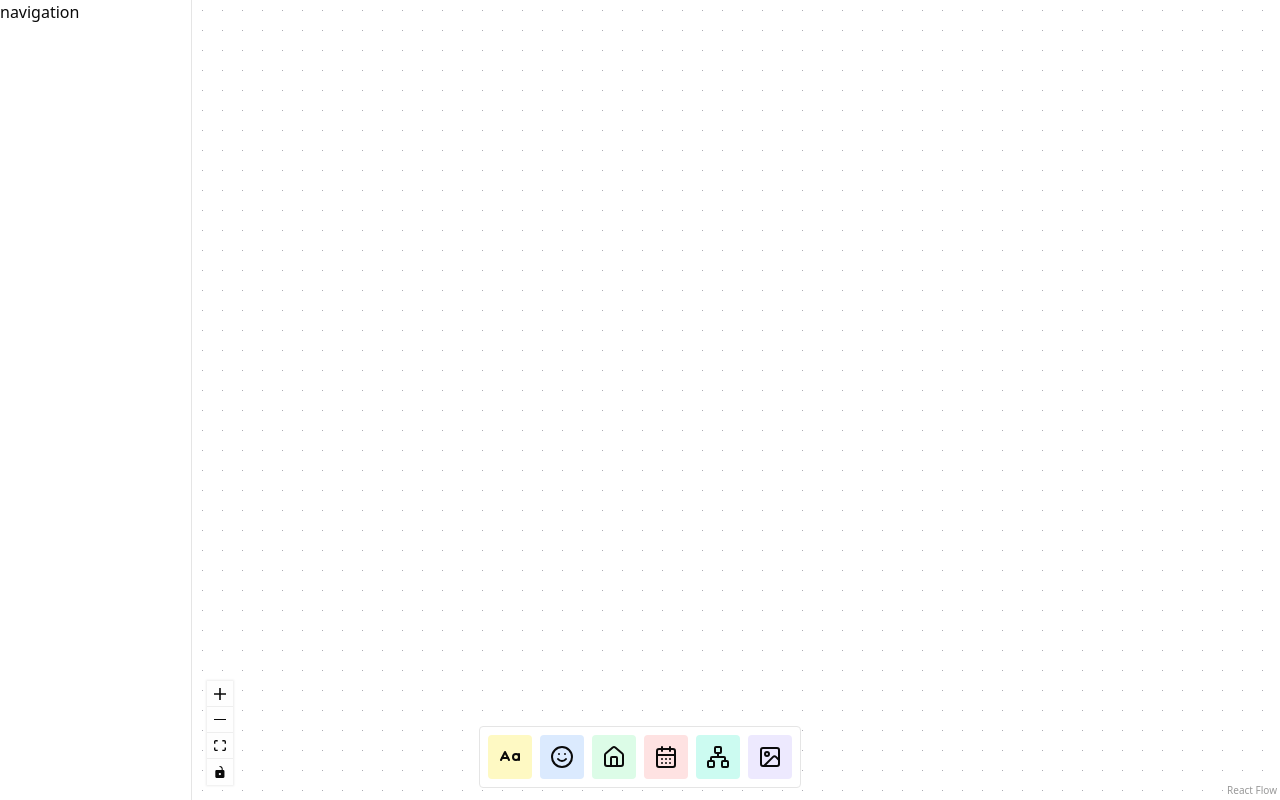
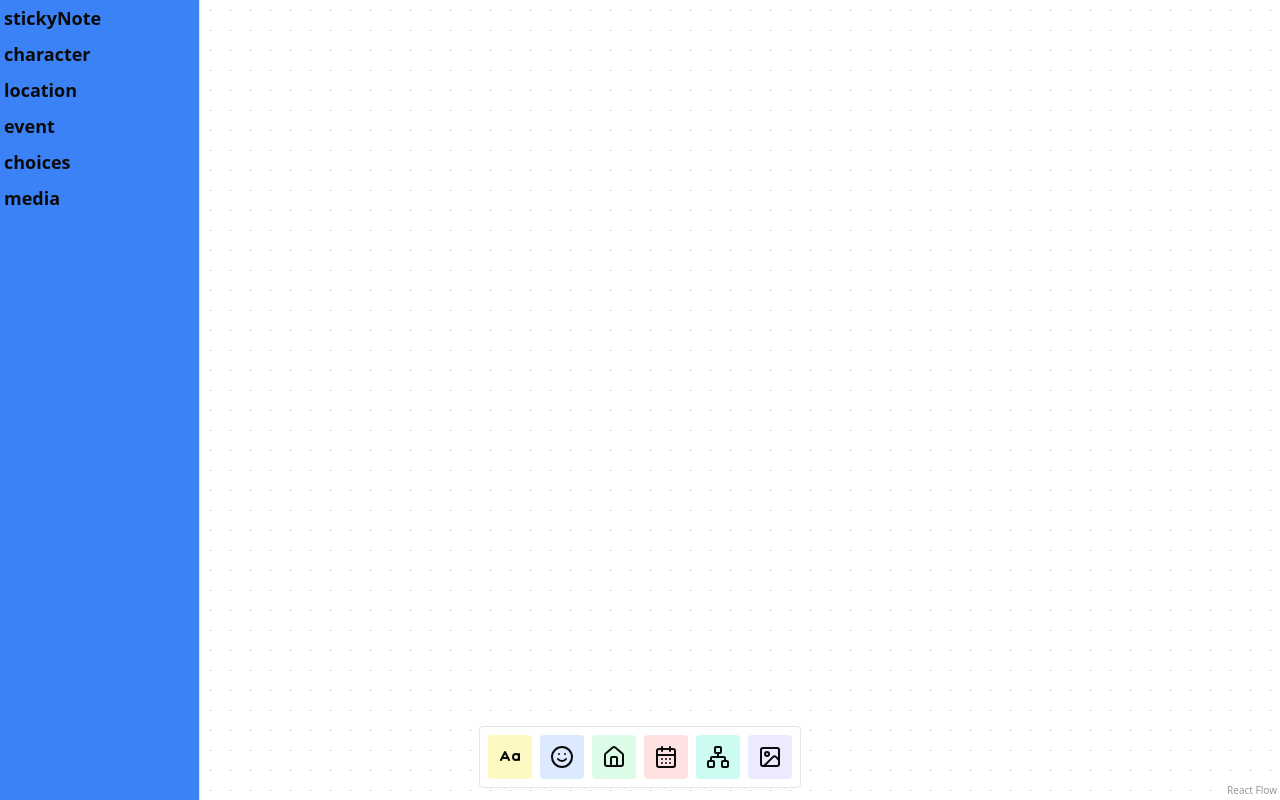
Before and after one commit to Elie-BenSimon/Whiteboard, a React (Vite) app: page / in a window 1280 px wide. Built offline with nearby package versions, Linux system fonts and the light colour scheme.

Commit message:
feat: basic drawer

```diff
--- a/package.json
+++ b/package.json
@@ -7,7 +7,8 @@
     "dev": "vite",
     "build": "tsc -b && vite build",
     "lint": "eslint .",
-    "preview": "vite preview"
+    "preview": "vite preview",
+    "typecheck": "tsc --noEmit"
   },
   "dependencies": {
     "@xyflow/react": "^12.0.4",
--- a/src/components/whiteboard.tsx
+++ b/src/components/whiteboard.tsx
@@ -13,9 +13,16 @@ import {
   Node,
   OnReconnect,
   reconnectEdge,
+  OnNodeDrag,
 } from "@xyflow/react";
 import "@xyflow/react/dist/style.css";
-import { DragEventHandler, useCallback, useEffect, useRef } from "react";
+import {
+  DragEventHandler,
+  useCallback,
+  useEffect,
+  useRef,
+  useState,
+} from "react";
 import StickyNote from "./cards/stickyNote";
 import FloatingEdge from "./flow/floatingEdge";
 import FloatingConnectionLine from "./flow/floatingConnectionLine";
@@ -27,6 +34,7 @@ import ChoicesCard from "./cards/choices";
 import EventCard from "./cards/event";
 import MediaCard from "./cards/media";
 import {
+  deleteNodesFromLocalStorage,
   loadNodesFromLocalStorage,
   saveNodesToLocalStorage,
 } from "@/lib/utils";
@@ -39,20 +47,26 @@ const nodeTypes = {
   choices: ChoicesCard,
   media: MediaCard,
 };
+
 const edgeTypes = {
   floating: FloatingEdge,
 };
 
 function WhiteBoard() {
   const [nodes, setNodes, onNodesChange] = useNodesState<Node>(
-    loadNodesFromLocalStorage()
+    loadNodesFromLocalStorage("reactFlowNodes")
   );
   const [edges, setEdges, onEdgesChange] = useEdgesState<Edge>([]);
-  const { screenToFlowPosition } = useReactFlow();
+  const { screenToFlowPosition, getZoom, deleteElements } = useReactFlow();
   const reactFlowWrapper = useRef<HTMLDivElement>(null);
+  const [draggedNodes, setDraggedNodes] = useState<Node[]>([]);
+  const [listNodes, setListNodes] = useState<Node[]>(
+    loadNodesFromLocalStorage("reactFlowNodesList")
+  );
+  const drawerWidth = 200;
 
   useEffect(() => {
-    saveNodesToLocalStorage(nodes);
+    saveNodesToLocalStorage(nodes, "reactFlowNodes");
   }, [nodes]);
 
   const onDragOver: DragEventHandler<HTMLDivElement> = useCallback((event) => {
@@ -72,20 +86,22 @@ function WhiteBoard() {
         return;
       }
 
+      const zoom = getZoom();
+
       const position = screenToFlowPosition({
-        x: event.clientX - 86,
-        y: event.clientY - 20,
+        x: event.clientX - 86 * zoom,
+        y: event.clientY - 20 * zoom,
       });
       const newNode = {
         id: uuidV4(),
         type,
         position,
-        data: { label: `${type} node` },
+        data: { title: `${type}` },
       };
 
       setNodes((nds) => nds.concat(newNode));
     },
-    [screenToFlowPosition, setNodes]
+    [getZoom, screenToFlowPosition, setNodes]
   );
 
   const onConnect = useCallback(
@@ -108,13 +124,54 @@ function WhiteBoard() {
     [setEdges]
   );
 
+  const onNodeDragStop: OnNodeDrag = useCallback(
+    (event) => {
+      if (event.clientX < drawerWidth + 80) {
+        deleteElements({ nodes: draggedNodes }).then(({ deletedNodes }) => {
+          setDraggedNodes([]);
+          deleteNodesFromLocalStorage(deletedNodes, "reactFlowNodes");
+          setListNodes((prevNodes) => [...prevNodes, ...deletedNodes]);
+          saveNodesToLocalStorage(nodes, "reactFlowNodesList");
+        });
+      }
+    },
+    [deleteElements, draggedNodes, nodes]
+  );
+
+  const onNodeDragStart: OnNodeDrag = useCallback(
+    (_, node) => {
+      setDraggedNodes([...nodes.filter((node) => node.selected), node]);
+    },
+    [nodes]
+  );
+
+  const typesList = Object.keys(nodeTypes);
+
   return (
-    <div className="w-full h-full relative flex">
-      <div className="w-48 h-full border-r bg-background">navigation</div>
+    <div className="relative w-full h-full flex">
       <div
-        className="reactflow-wrapper h-full flex-grow"
-        ref={reactFlowWrapper}
+        className="absolute z-10 group h-full"
+        style={{ width: drawerWidth }}
       >
+        <div
+          className=" bg-blue-500 h-full border-r -translate-x-full group-hover:translate-x-0 transition-transform"
+          style={{ width: drawerWidth }}
+        >
+          {typesList.map((type) => (
+            <div className="flex flex-col gap-2 p-1">
+              <div className="text-lg font-semibold">{type}</div>
+              {listNodes
+                .filter((node) => node.type === type)
+                .map((node) => (
+                  <div key={node.id} className="">
+                    {String(node.data.title)}
+                  </div>
+                ))}
+            </div>
+          ))}
+        </div>
+      </div>
+      <div className="reactflow-wrapper h-full w-full" ref={reactFlowWrapper}>
         <ReactFlow
           nodeTypes={nodeTypes}
           edgeTypes={edgeTypes}
@@ -127,6 +184,8 @@ function WhiteBoard() {
           onDrop={onDrop}
           onDragOver={onDragOver}
           onReconnect={onReconnect}
+          onNodeDragStop={onNodeDragStop}
+          onNodeDragStart={onNodeDragStart}
         >
           <Background variant={BackgroundVariant.Dots} />
           <Controls />
--- a/src/lib/utils.ts
+++ b/src/lib/utils.ts
@@ -5,29 +5,18 @@ export function cn(...inputs: ClassValue[]) {
   return twMerge(clsx(inputs));
 }
 
-import {
-  Position,
-  MarkerType,
-  InternalNode,
-  Node,
-  XYPosition,
-} from "@xyflow/react";
+import { Position, Node, XYPosition, Edge, InternalNode } from "@xyflow/react";
 
 // this helper function returns the intersection point
 // of the line between the center of the intersectionNode and the target node
 function getNodeIntersection(
-  intersectionNode: {
-    measured: { width: number; height: number };
-    internals: { positionAbsolute: XYPosition };
-  },
-  targetNode: {
-    internals: { positionAbsolute: { x: number; y: number } };
-    measured: { width: number; height: number };
-  },
+  intersectionNode: InternalNode<Node>,
+  targetNode: InternalNode<Node>,
   n = 0
-) {
-  const { width: intersectionNodeWidth, height: intersectionNodeHeight } =
-    intersectionNode.measured;
+): XYPosition {
+  const { width, height } = intersectionNode.measured;
+  const intersectionNodeWidth = width ?? 0;
+  const intersectionNodeHeight = height ?? 0;
   const intersectionNodePosition = intersectionNode.internals.positionAbsolute;
   const targetPosition = targetNode.internals.positionAbsolute;
 
@@ -36,8 +25,8 @@ function getNodeIntersection(
 
   const x2 = intersectionNodePosition.x + intersectionNodeWidth / 2;
   const y2 = intersectionNodePosition.y + intersectionNodeHeight / 2;
-  const x1 = targetPosition.x + targetNode.measured.width / 2;
-  const y1 = targetPosition.y + targetNode.measured.height / 2;
+  const x1 = targetPosition.x + (targetNode.measured.width ?? 0) / 2;
+  const y1 = targetPosition.y + (targetNode.measured.height ?? 0) / 2;
 
   const xx1 = (x1 - x2) / (2 * w) - (y1 - y2) / (2 * h);
   const yy1 = (x1 - x2) / (2 * w) + (y1 - y2) / (2 * h);
@@ -52,9 +41,9 @@ function getNodeIntersection(
 
 // returns the position (top,right,bottom or right) passed node compared to the intersection point
 function getEdgePosition(
-  node: { internals: { positionAbsolute: any } },
+  node: InternalNode<Node>,
   intersectionPoint: XYPosition
-) {
+): Position {
   const n = { ...node.internals.positionAbsolute, ...node };
   const nx = Math.round(n.x);
   const ny = Math.round(n.y);
@@ -64,13 +53,16 @@ function getEdgePosition(
   if (px <= nx + 1) {
     return Position.Left;
   }
-  if (px >= nx + n.measured.width - 1) {
+  if (px >= nx + (node.measured.width ?? 0) - 1) {
     return Position.Right;
   }
   if (py <= ny + 1) {
     return Position.Top;
   }
-  if (py >= n.y + n.measured.height - 1) {
+  if (
+    py >=
+    node.internals.positionAbsolute.y + (node.measured.height ?? 0) - 1
+  ) {
     return Position.Bottom;
   }
 
@@ -81,7 +73,14 @@ function getEdgePosition(
 export function getEdgeParams(
   source: InternalNode<Node>,
   target: InternalNode<Node>
-) {
+): {
+  sx: number;
+  sy: number;
+  tx: number;
+  ty: number;
+  sourcePos: Position;
+  targetPos: Position;
+} {
   const sourceIntersectionPoint = getNodeIntersection(source, target);
   const targetIntersectionPoint = getNodeIntersection(target, source);
   const sourceIntersectionPointWithMargin = getNodeIntersection(
@@ -108,9 +107,9 @@ export function getEdgeParams(
   };
 }
 
-export function createNodesAndEdges() {
-  const nodes = [];
-  const edges = [];
+export function createNodesAndEdges(): { nodes: Node[]; edges: Edge[] } {
+  const nodes: Node[] = [];
+  const edges: Edge[] = [];
   const center = { x: window.innerWidth / 2, y: window.innerHeight / 2 };
 
   nodes.push({ id: "target", data: { label: "Target" }, position: center });
@@ -128,27 +127,65 @@ export function createNodesAndEdges() {
       target: "target",
       source: `${i}`,
       type: "floating",
-      markerEnd: {
-        type: MarkerType.Arrow,
-      },
     });
   }
 
   return { nodes, edges };
 }
 
-export const clamp = (value: number, min: number, max: number) => {
+export const clamp = (value: number, min: number, max: number): number => {
   return Math.min(Math.max(value, min), max);
 };
 
-export const saveNodesToLocalStorage = (nodes: Node[]) => {
-  localStorage.setItem("reactFlowNodes", JSON.stringify(nodes));
+export const saveNodesToLocalStorage = (nodes: Node[], key: string): void => {
+  const prevSavedNodes = JSON.parse(localStorage.getItem(key) || "[]");
+  const savedNodesSet = new Set(prevSavedNodes);
+
+  nodes.forEach((node) => {
+    localStorage.setItem(`${key}-${node.id}`, JSON.stringify(node));
+    savedNodesSet.add(node.id);
+  });
+
+  localStorage.setItem(key, JSON.stringify([...savedNodesSet]));
 };
 
-export const loadNodesFromLocalStorage = () => {
-  const savedNodes = localStorage.getItem("reactFlowNodes");
+export const loadNodesFromLocalStorage = (key: string): Node[] => {
+  const savedNodes = localStorage.getItem(key);
+
   if (savedNodes) {
-    return JSON.parse(savedNodes);
+    const nodeIds = JSON.parse(savedNodes);
+
+    if (Array.isArray(nodeIds)) {
+      return nodeIds
+        .map((nodeId) => {
+          const rawNode = localStorage.getItem(`${key}-${nodeId}`);
+          return rawNode ? JSON.parse(rawNode) : null;
+        })
+        .filter((node) => node !== null) as Node[];
+    }
   }
+
   return [];
 };
+
+export const deleteNodesFromLocalStorage = (
+  nodes: Node[],
+  key: string
+): void => {
+  const savedNodes = localStorage.getItem(key);
+
+  if (savedNodes) {
+    const nodeIds = JSON.parse(savedNodes);
+
+    if (Array.isArray(nodeIds)) {
+      const nodeIdsSet = new Set(nodeIds);
+
+      nodes.forEach((node) => {
+        localStorage.removeItem(`${key}-${node.id}`);
+        nodeIdsSet.delete(node.id);
+      });
+
+      localStorage.setItem(key, JSON.stringify([...nodeIdsSet]));
+    }
+  }
+};
```
